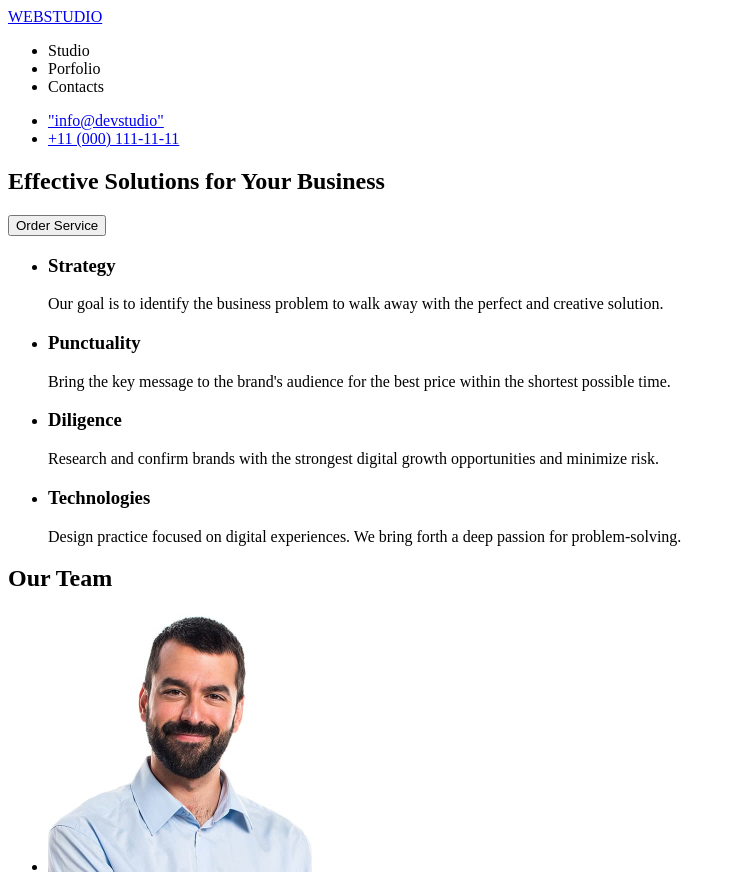
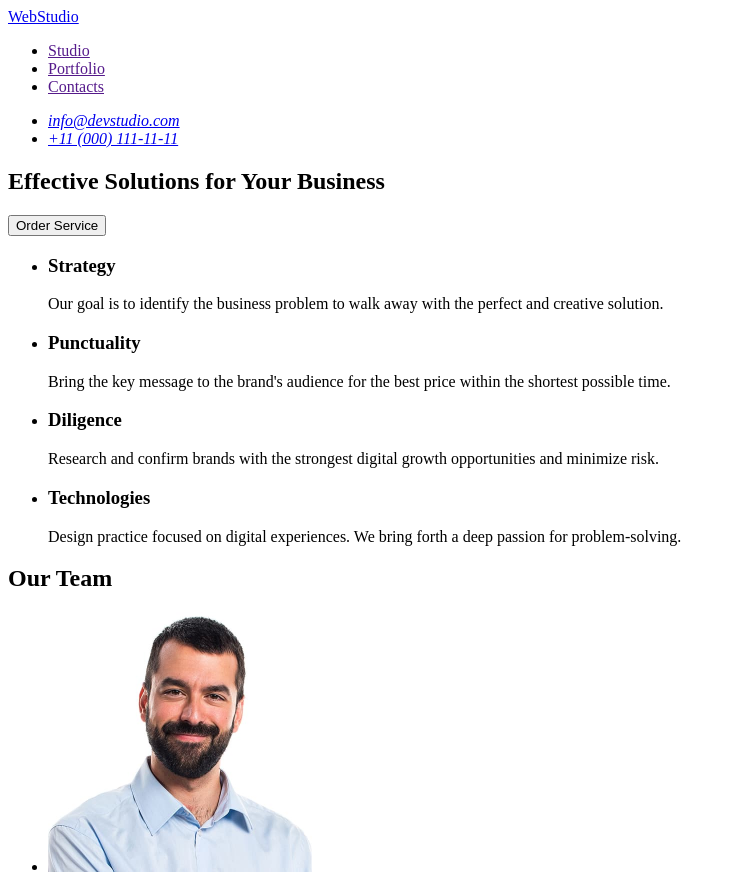
Before and after one commit to MykytaZasorin/goit-markup-hw-01, a plain HTML site: page index.html in a window 1280 px wide. Shown: the top 875 px of the page, without its empty margins (0-736 px from the left). Drawn offline with Linux system fonts and the light colour scheme.

Commit message:
redacted

```diff
--- a/index.html
+++ b/index.html
@@ -8,22 +8,30 @@
 
   <body>
     <header>
-      <a href="#" class="logo">WEBSTUDIO</a>
       <nav>
+        <a href="./index.html">WebStudio</a>
         <ul>
-          <li>Studio</li>
-          <li>Porfolio</li>
-          <li>Contacts</li>
+          <li>
+            <a href="">Studio</a>
+          </li>
+          <li>
+            <a href="">Portfolio</a>
+          </li>
+          <li>
+            <a href="">Contacts</a>
+          </li>
         </ul>
       </nav>
+      <address>
         <ul>
           <li>
-          <a href="mailto:info@devstudio">"info@devstudio"</a>
+            <a href="mailto:info@devstudio.com">info@devstudio.com</a>
           </li>
           <li>
             <a href="tel:+110001111111">+11 (000) 111-11-11</a>
           </li>
         </ul>
+      </address>
     </header>
 
     <main>
@@ -118,7 +126,7 @@
     </main>
 
     <footer>
-      <a href="#" class="logo">WEBSTUDIO</a>
+      <a href="./index.html">WebStudio</a>
       <p>
         Increase the flow of customers and sales for your business with digital
         marketing & growth solutions.
```
Lines whose indentation alone changed are shown as unchanged.
